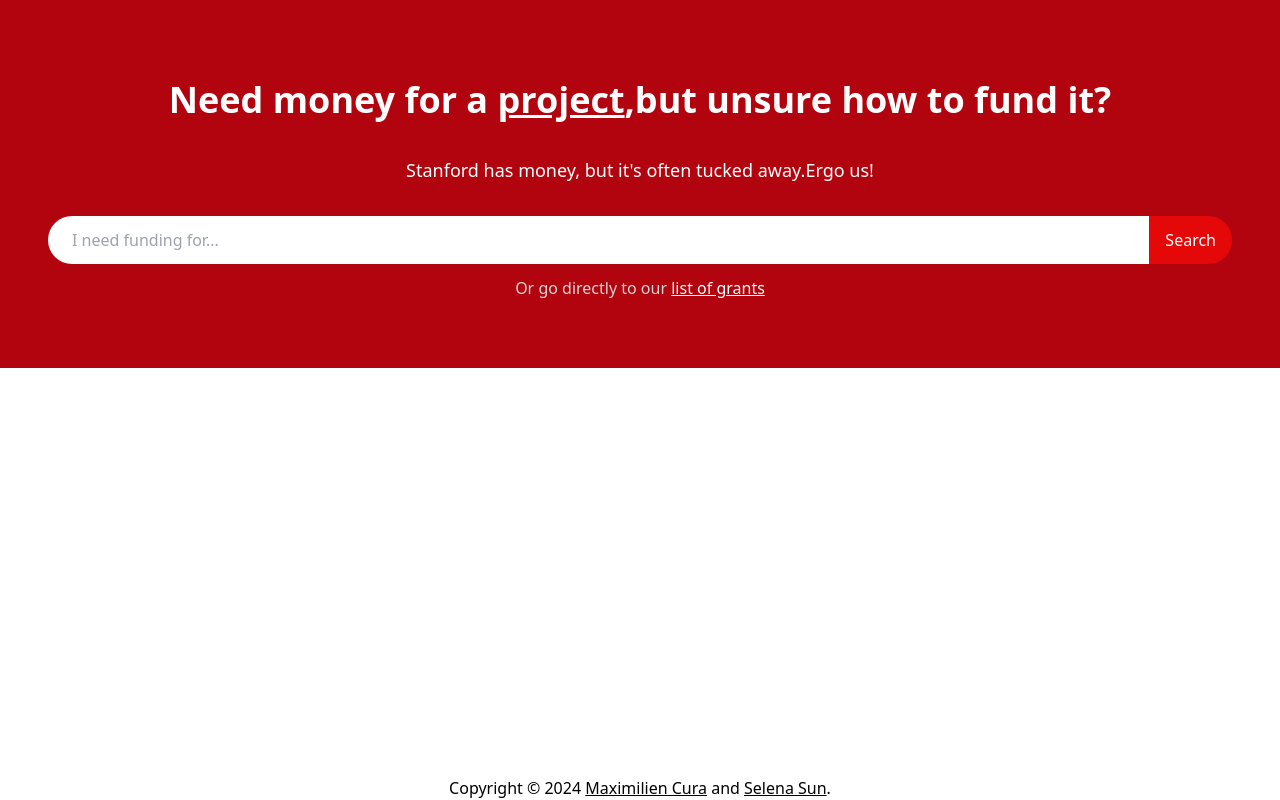
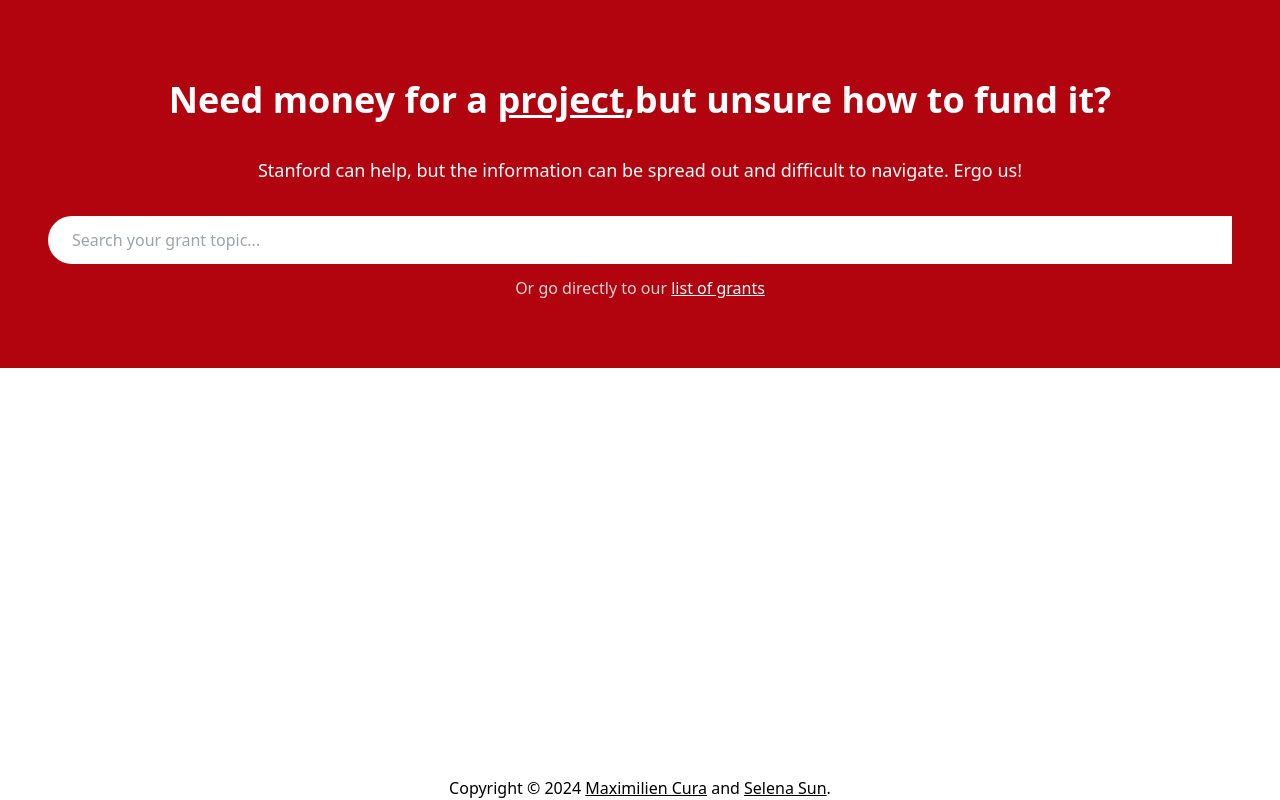
Before and after one commit to selenasun1618/freemoneyfromstanford, a Next.js app: page / in a window 1280 px wide. Built offline with nearby package versions, Linux system fonts and the light colour scheme.

Commit message:
Beginning refactoring

```diff
--- a/src/app/search/page.tsx
+++ b/old/search/page.tsx
@@ -9,10 +9,10 @@
     SortBy,
     SortOrder
 } from "@/internal/types";
-import { SearchPanel } from "@/components/SearchPanel";
+import { SearchPanel } from "../SearchPanel";
 import { ResultItem, ResultItemProps } from "@/components/ResultItem";
-import { doSearch } from "@/internal/search";
-import {useEffect, useState} from "react";
+import { doSearch } from "../search";
+import { useEffect, useState } from "react";
 
 // TODO: sorting without going through the form mechanism (i.e. on-page sorting)
 // TODO: make the homepage search bar go here with the correct form action
--- a/src/app/page.tsx
+++ b/src/app/page.tsx
@@ -1,4 +1,16 @@
+'use client';
+
+import {useState} from "react";
+import {AcademicPosition, FilterState, RepresentingVSO, SearchState, SortBy, SortOrder} from "@/internal/types";
+
 export default function Home() {
+    let [ filterState, setFilterState ] = useState<FilterState>({
+        minAmount: null, position: AcademicPosition.defaultValue, representingVSO: RepresentingVSO.defaultValue, sortBy: SortBy.defaultValue, sortOrder: SortOrder.defaultValue
+    });
+    let [ searchState, setSearchState ] = useState<SearchState>( {
+        searchString: ""
+    });
+
     return (
         <main className="mb-auto flex flex-row justify-center text-white">
             <div className="bg-digital-red w-full pt-10">
@@ -10,34 +22,28 @@
                     </h1>
                     <p className={"text-center text-lg font-medium mb-6 mt-9 px-1 block"}>
                         <span className={'inline-block'}>
-                          Stanford has money, but it's often tucked away.
+                            Stanford can help, but the information can be spread out and difficult to navigate.
                         </span>
+                        &nbsp;
                         <span className={'inline-block'}>
                             Ergo us!
                         </span>
                     </p>
 
-                  <form className={"flex flex-col grow sm:rounded-2xl bg-digital-red px-5 pb-5"}>
-                      {/*<h5 className={"text-center text-lg font-medium my-4"}>*/}
-                      {/*    Search your topic, and we'll suggest some grants that might cover it!*/}
-                      {/*    /!*Search your topic below <ArrowDownIcon className={"w-4 h-6 inline"} />, and we can suggest some grants that might cover it!<br/>*!/*/}
-                      {/*    /!*(Note that this is not necessarily exhaustive, and we cannot represent Stanford)*!/*/}
-                      {/*</h5>*/}
+                    <div className={"flex flex-col grow sm:rounded-2xl bg-digital-red px-5 pb-5"}>
                         <div className={"my-2 mx-3 flex flex-row grow"}>
-                          <input type="search" placeholder="I need funding for..." enterKeyHint="search"
+                            <input type="search" placeholder="Search your grant topic..." enterKeyHint="search"
                                    name="search"
+                                   value={searchState.searchString}
+                                   onChange={(e) => setSearchState({ searchString: e.target.value })}
                                    className={"rounded-l-3xl py-3 pl-6 pr-3 flex-grow bg-slate-100 text-black-1000"}
-                          />
-                          <input type="submit" formAction="/search" value="Search"
-                                 className={"rounded-r-3xl py-3 px-4 bg-digital-red-light cursor-pointer"}
-
                             />
                         </div>
                         <span className={"text-center mt-1 my-2 text-black-100"}>
                         Or go directly to our&nbsp;{/*<a href="/search" className={`underline text-white`}>Advanced Search</a>&nbsp; */}
                             {/*page, or our&nbsp;*/}<a href="/list" className={`underline text-white cursor-pointer`}>list of grants</a>
                         </span>
-                  </form>
+                    </div>
                 </div>
             </div>
         </main>
--- a/src/components/ResultItem.tsx
+++ b/src/components/ResultItem.tsx
@@ -1,40 +1,48 @@
-import {useEffect} from "react";
+import { Grant } from '@/internal/types';
 
-export type ResultItemProps = {
-    title: string,
-    description: string,
-    amountMin: number,
-    amountMax: number,
-    url: string,
-    deadlineMachine: string,
-    remainingTimeMachine: string,
-    remainingTime: string
-    nextCycle: string,
+export function Grant(grant: Readonly<Grant>) : React.ReactElement {
+    return (
+        <li></li>
+    )
 }
 
-export function ResultItem(item: Readonly<ResultItemProps>): React.ReactElement {
-    return (
-        <li className="w-full p-4 flex flex-col md:flex-row border border-sky-400">
-            <div className="w-auto">
-                    <h3 className="text-2xl">{ item.title }</h3>
-                    <p><b className="mr-3">Description</b>{ item.description }</p>
-                    <p><b className="mr-3">Amount</b>{ item.amountMin }-{ item.amountMax }</p>
-                    <p><b className="mr-3">Link</b><a href="{ item.url }" className="underline">{ item.url }</a></p>
-            </div>
-            <div className="my-auto min-w-fit self-center mt-2 md:mt-auto md:self-auto md:ml-3">
-                <span className="text-4xl">
-                    {/*  WHATWG HTML5 SPEC §2.3.6.9 */}
-                    {/* 2011-11-18T14:54:39.929Z */}
-                    {/* 06d 05:03:24 */}
-                    <time dateTime={ item.deadlineMachine } className="f-deadline"></time>
-                    <time dateTime={ item.remainingTimeMachine }>{ item.remainingTime }</time>
-                </span>
-                <br />
-                <span className="text-slate-300">
-                    {/*<span className="underline">{ item.currentCycle }</span> cycle;*/}
-                    next cycle { item.nextCycle }
-                </span>
-            </div>
-        </li>
-    )
-}
+// import {useEffect} from "react";
+//
+// export type ResultItemProps = {
+//     title: string,
+//     description: string,
+//     amountMin: number,
+//     amountMax: number,
+//     url: string,
+//     deadlineMachine: string,
+//     remainingTimeMachine: string,
+//     remainingTime: string
+//     nextCycle: string,
+// }
+//
+// export function ResultItem(item: Readonly<ResultItemProps>): React.ReactElement {
+//     return (
+//         <li className="w-full p-4 flex flex-col md:flex-row border border-sky-400">
+//             <div className="w-auto">
+//                     <h3 className="text-2xl">{ item.title }</h3>
+//                     <p><b className="mr-3">Description</b>{ item.description }</p>
+//                     <p><b className="mr-3">Amount</b>{ item.amountMin }-{ item.amountMax }</p>
+//                     <p><b className="mr-3">Link</b><a href="{ item.url }" className="underline">{ item.url }</a></p>
+//             </div>
+//             <div className="my-auto min-w-fit self-center mt-2 md:mt-auto md:self-auto md:ml-3">
+//                 <span className="text-4xl">
+//                     {/*  WHATWG HTML5 SPEC §2.3.6.9 */}
+//                     {/* 2011-11-18T14:54:39.929Z */}
+//                     {/* 06d 05:03:24 */}
+//                     <time dateTime={ item.deadlineMachine } className="f-deadline"></time>
+//                     <time dateTime={ item.remainingTimeMachine }>{ item.remainingTime }</time>
+//                 </span>
+//                 <br />
+//                 <span className="text-slate-300">
+//                     {/*<span className="underline">{ item.currentCycle }</span> cycle;*/}
+//                     next cycle { item.nextCycle }
+//                 </span>
+//             </div>
+//         </li>
+//     )
+// }
--- a/src/internal/cache.ts
+++ b/src/internal/cache.ts
@@ -1,4 +1,4 @@
-import {EmbeddingType} from "@/internal/search";
+import {EmbeddingType} from "../../old/search";
 import {Limits} from "@/constants/search";
 
 class AsyncCache<K,V> implements AsyncCacheInternal<K,V> {
--- a/src/internal/types.ts
+++ b/src/internal/types.ts
@@ -31,36 +31,74 @@
     export const defaultValue: Type = Enum.Descending
 }
 
-// item { title description amount_min amount_max url deadline remaining_time_display() current_cycle next_cycle_range }
-export type SearchResult = {
+export type Grant = {
+    id: string,
+
     title: string,
     description: string,
-    eligibility: string[]
+
+    eligibleAcademicPositions: AcademicPosition.Type[],
+    eligibleVSORepresentation: RepresentingVSO.Type[],
+    otherEligibilityConditions: string[],
+
     amountMin: number,
     amountMax: number,
+
     url: string,
     deadline: Date,
-    nextCycleStartDate: Date
+    nextCycleStartDate: Date,
+}
+
+export type Embedding = {
+    vector: number[],
+}
+
+export type GrantSortConfig = {
+    sortBy: SortBy.Type,
+    sortOrder: SortOrder.Type,
+}
+
+export type FilterState = {
+    position: AcademicPosition.Type,
+    representingVSO: RepresentingVSO.Type,
+    minAmount: number | null,
+    sortBy: SortBy.Type,
+    sortOrder: SortOrder.Type,
 }
 
 export type SearchState = {
     searchString: string,
-    position: AcademicPosition.Type,
-    representingVSO: RepresentingVSO.Type,
-
-    minAmount: number,
-
-    searchResults: SearchResult[],
-
-    sortBy: SortBy.Type,
-    sortOrder: SortOrder.Type,
 }
 
-export interface ParsedFormData {
-    readonly searchString: string
-    readonly position: AcademicPosition.Type
-    readonly representingVSO: RepresentingVSO.Type
-    readonly minAmount: number
-    readonly sortBy: SortBy.Type
-    readonly sortOrder: SortOrder.Type
-}
+// item { title description amount_min amount_max url deadline remaining_time_display() current_cycle next_cycle_range }
+// export type SearchResult = {
+//     title: string,
+//     description: string,
+//     eligibility: string[]
+//     amountMin: number,
+//     amountMax: number,
+//     url: string,
+//     deadline: Date,
+//     nextCycleStartDate: Date
+// }
+// export type SearchState = {
+//     searchString: string,
+//     position: AcademicPosition.Type,
+//     representingVSO: RepresentingVSO.Type,
+//
+//     minAmount: number,
+//
+//     searchResults: SearchResult[],
+//
+//     sortBy: SortBy.Type,
+//     sortOrder: SortOrder.Type,
+// }
+// export interface ParsedFormData {
+//     readonly searchString: string
+//     readonly position: AcademicPosition.Type
+//     readonly representingVSO: RepresentingVSO.Type
+//     readonly minAmount: number
+//     readonly sortBy: SortBy.Type
+//     readonly sortOrder: SortOrder.Type
+// }
+//
```
Also changed, not shown: old/SearchPanel.tsx (renamed from src/components/SearchPanel.tsx), old/search.ts (renamed from src/internal/search.ts), old/search/layout.tsx (renamed from src/app/search/layout.tsx). Lines whose indentation alone changed are shown as unchanged.
